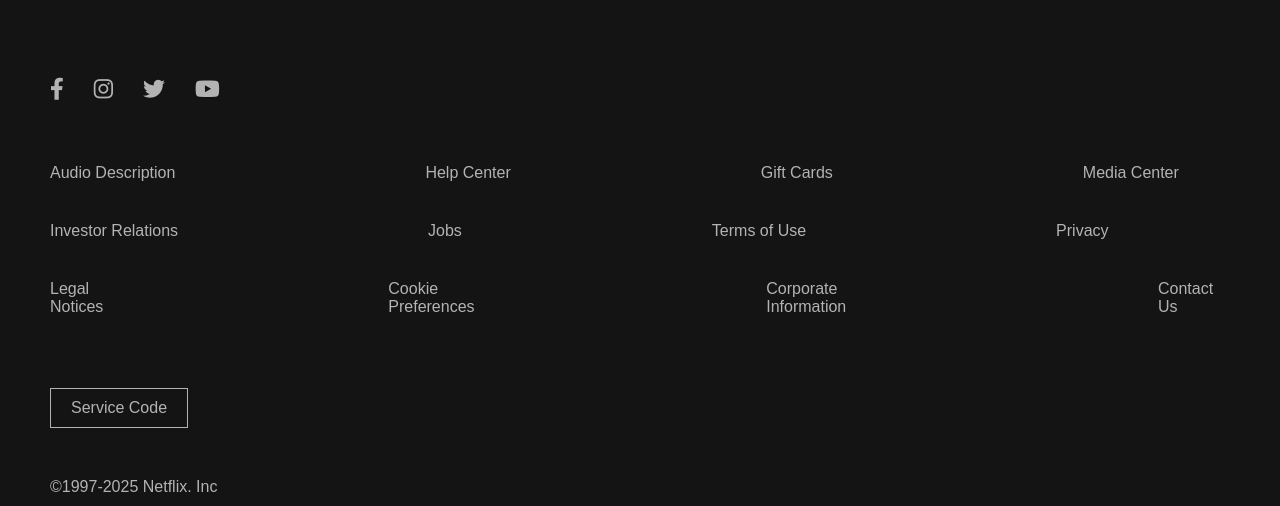
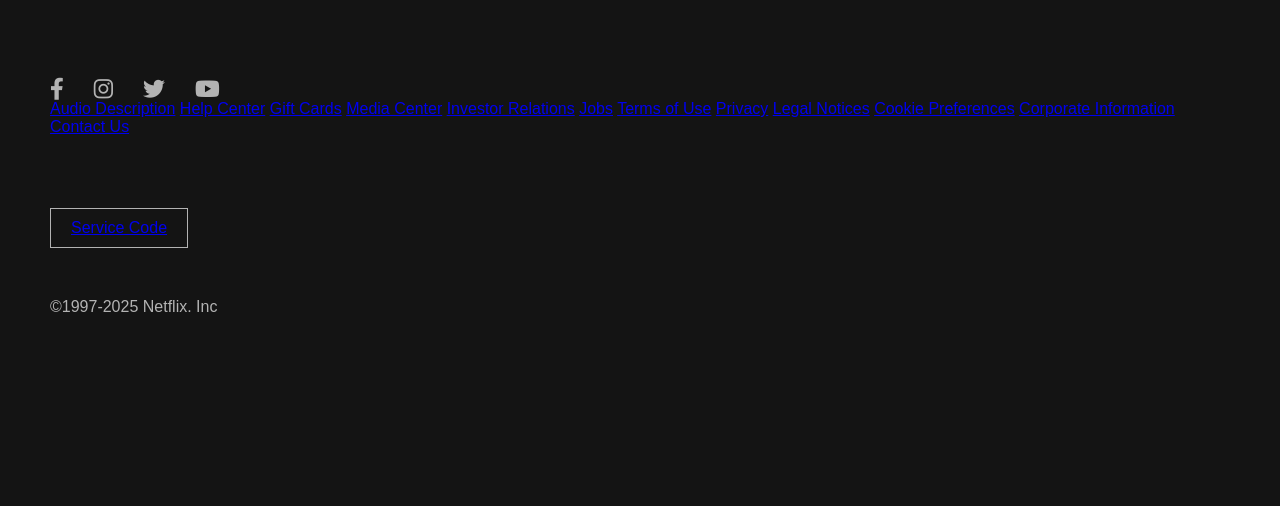
Before and after one commit to jisnu-glitch/netflix-clone, a website: page index.html in a window 1280 px wide. Shown: the part 1361-1867 px from the top of the page. After the commit the page ends 1687 px from the top, so only its background shows below. Drawn offline with Linux system fonts and the light colour scheme.

Commit message:
Update index.html

```diff
--- a/index.html
+++ b/index.html
@@ -608,27 +608,23 @@
           <i class="fab fa-twitter"></i>
           <i class="fab fa-youtube"></i>
         </div>
-        <div class="text-row1">
-          <p>Audio Description</p>
-          <p>Help Center</p>
-          <p>Gift Cards</p>
-          <p>Media Center</p>
-        </div>
-        <div class="text-row2">
-          <p>Investor Relations</p>
-          <p>Jobs</p>
-          <p>Terms of Use</p>
-          <p>Privacy</p>
-        </div>
-        <div class="text-row2">
-          <p>Legal Notices</p>
-          <p>Cookie Preferences</p>
-          <p>Corporate Information</p>
-          <p>Contact Us</p>
+        <div class="footer-links">
+          <a href="#">Audio Description</a>
+          <a href="#">Help Center</a>
+          <a href="#">Gift Cards</a>
+          <a href="#">Media Center</a>
+          <a href="#">Investor Relations</a>
+          <a href="#">Jobs</a>
+          <a href="#">Terms of Use</a>
+          <a href="#">Privacy</a>
+          <a href="#">Legal Notices</a>
+          <a href="#">Cookie Preferences</a>
+          <a href="#">Corporate Information</a>
+          <a href="#">Contact Us</a>
         </div>
 
         <div class="code-box">
-          <p>Service Code</p>
+          <a href="#">Service Code</a>
         </div>
       </section>
       <div class="copyright">
```
